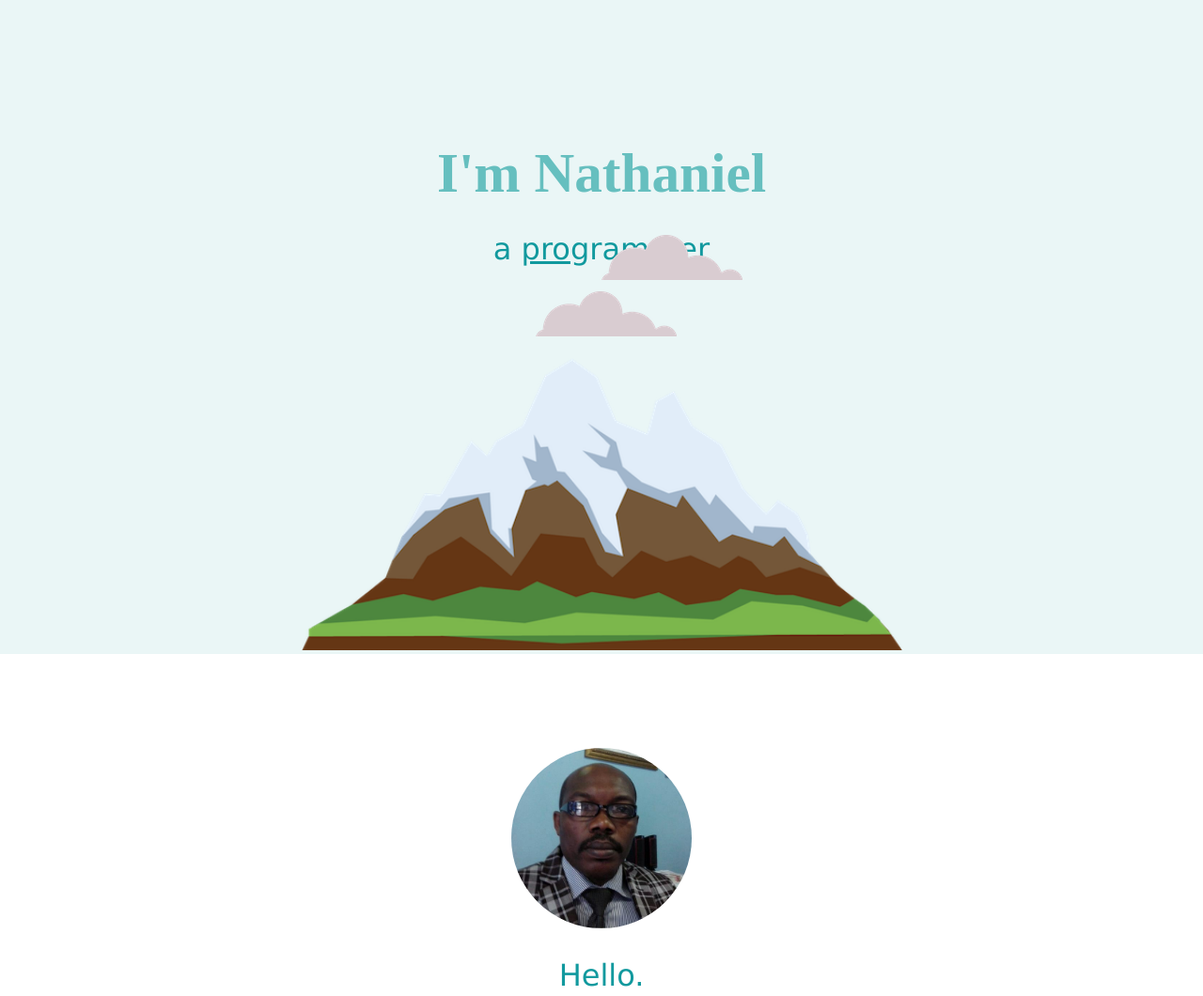
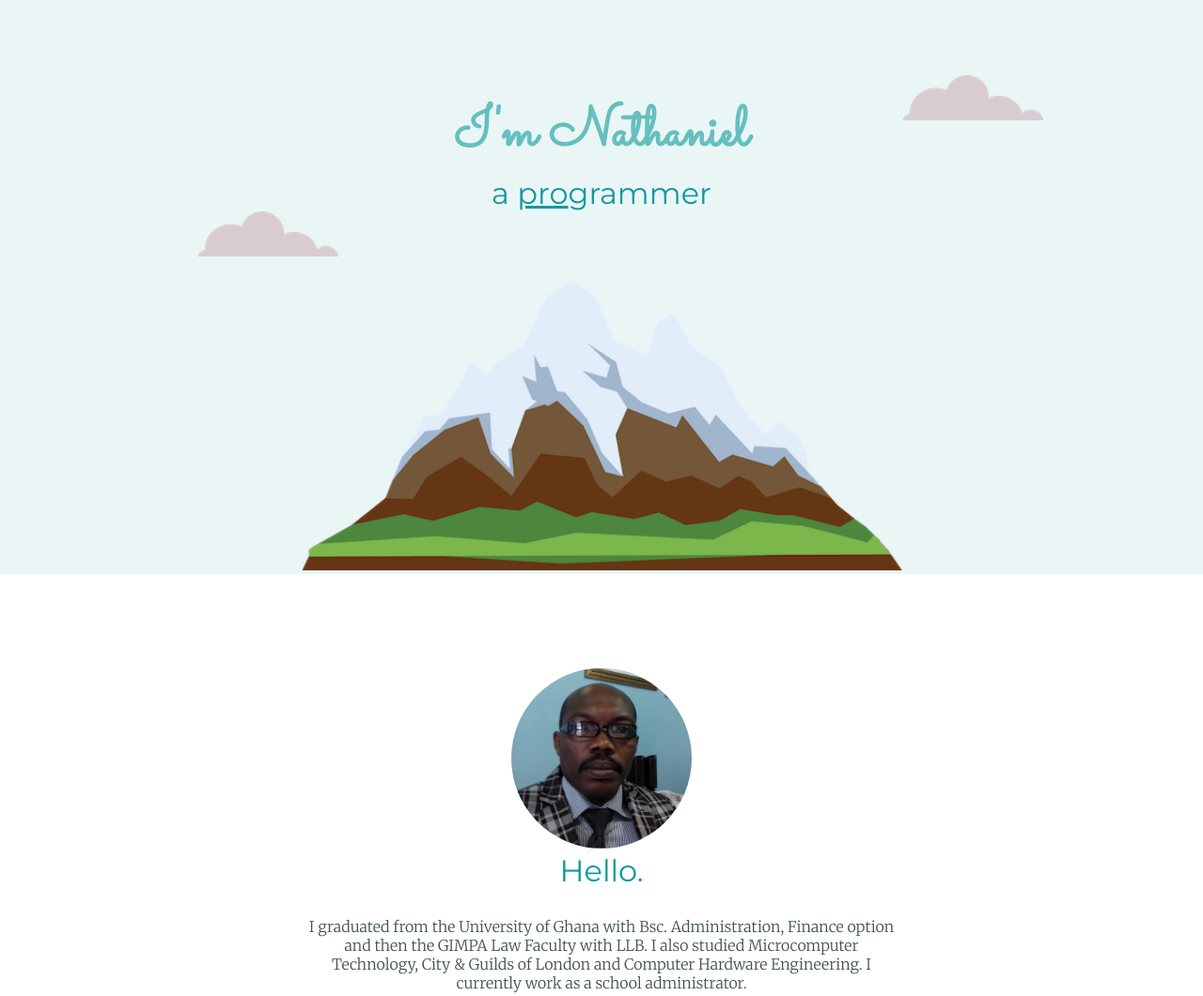
Before and after one commit to natnartt/My-Site, a plain HTML site: page index.html in a window 1280 px wide. Shown: the top 1060 px of the page at 94% size. Drawn offline with Linux system fonts and the light colour scheme.

Commit message:
Add files via upload

```diff
--- a/css/styles.css
+++ b/css/styles.css
@@ -10,11 +10,12 @@ body{
 
 h1{
   color: #66bfbf;
-  margin: 50px auto 0 auto;
+  margin: auto;
+  padding-top: 100px;
+  padding-bottom: 0;
   font-family: 'sacramento', serif;
   font-size: 3.7rem;
   font-weight: bold;
-
   /*top left bottom right*/
 }
 
@@ -26,10 +27,10 @@ h1{
 
 h2{
   color: #11999e;
-  font-family:Verdana;
+  font-family:montserrat;
   font-size: 2.0rem;
   font-weight: normal;
-  margin: 20 auto 0 auto;
+  margin: auto;
 
 
 }
@@ -52,10 +53,9 @@ h3{
   background-color: #eaf6f6;
   height: auto;
   width: auto;
-  padding-top: 100px;
-  padding-bottom: 0;
   position: relative;
   margin-bottom: 40px;
+
 }
 
 .mountain-image{
@@ -76,13 +76,17 @@ padding: 20px;
 }
 .bottom-cloud{
   position: absolute;
-  margin-left: 250px;
-  margin-bottom:400px;
+  margin-left: 10px;
+  margin-bottom:50px;
+  left: 12.5rem;
+  bottom: 3.125;
 }
 .top-cloud{
 position: absolute;
-margin-top: 150px;
-margin-right: 250px;
+top: 3.75rem;
+right: 9.375rem;
+margin-top: 20px;
+margin-right: 20px;
 
 }
 
@@ -141,7 +145,7 @@ color: #eaf6f6;
 	display:inline-block;
 	cursor:pointer;
 	color:#ffffff;
-	font-family:Verdana;
+	font-family:merriweather;
 	font-size:15px;
 	padding:12px 25px;
 	text-decoration:none;
--- a/index.html
+++ b/index.html
@@ -6,8 +6,8 @@
     <title>Nathaniel Nartey</title>
     <link rel="stylesheet" href="css/styles.css">
     <link rel="icon" href="favicon.ico">
-    <link href="https://fonts.googleapis.com/css2?family=Merriweather:wght@300&family=Montserrat&family=Sacramento&display=swap" rel="stylesheet>
-    </head>
+    <link href="https://fonts.googleapis.com/css2?family=Merriweather:wght@300&family=Montserrat&family=Sacramento&display=swap" rel="stylesheet">
+  </head>
 
   <body>
     <div class="top-container">
```
